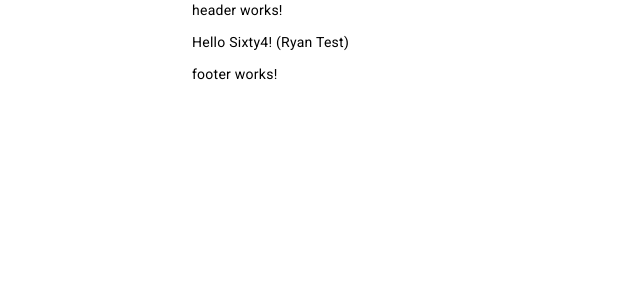
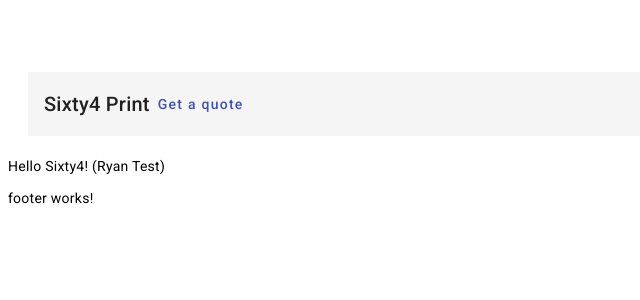
Before and after one commit to Connorrmcd6/sixty4, an Angular app in the folder webapp/: page /landing in a window 1280 px wide. Shown: the top 300 px of the page, without its empty margins (0-640 px from the left). Built offline with nearby package versions, Linux system fonts and the light colour scheme.

Commit message:
added header

```diff
--- a/webapp/src/app/core/header/header.component.html
+++ b/webapp/src/app/core/header/header.component.html
@@ -1 +1,6 @@
-<p>header works!</p>
+<div class="safe-area">
+    <mat-toolbar>
+        <span>Sixty4 Print</span>
+        <button mat-button color="primary">Get a quote</button>
+    </mat-toolbar>
+</div>
--- a/webapp/src/app/core/header/header.component.ts
+++ b/webapp/src/app/core/header/header.component.ts
@@ -1,4 +1,5 @@
 import { Component } from '@angular/core';
+
 
 @Component({
   selector: 'app-header',
--- a/webapp/src/styles.css
+++ b/webapp/src/styles.css
@@ -1,4 +1,4 @@
-body {
+/* body {
     margin: 0;
     font-family: -apple-system, BlinkMacSystemFont, 'Segoe UI', 'Roboto', 'Oxygen',
         'Ubuntu', 'Cantarell', 'Fira Sans', 'Droid Sans', 'Helvetica Neue',
@@ -36,4 +36,20 @@ body {
 body {
     margin: 0;
     font-family: Roboto, "Helvetica Neue", sans-serif;
+} */
+
+.safe-area {
+    padding: 20px;
 }
+
+@media (min-width: 600px) {
+    .safe-area {
+        padding-top: 64px;
+    }
+}
+
+@media (max-width: 599px) {
+    .safe-area {
+        padding-top: 56px;
+    }
+}
```
Also changed, not shown: webapp/src/app/core/core.module.ts (+6 -1 lines).
